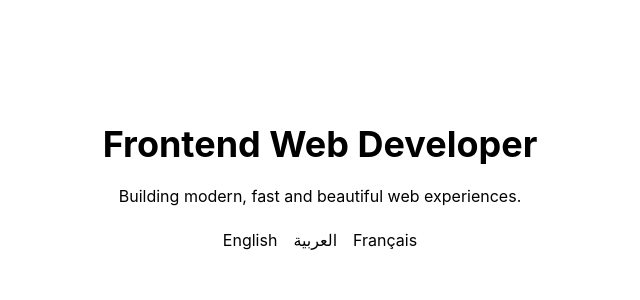
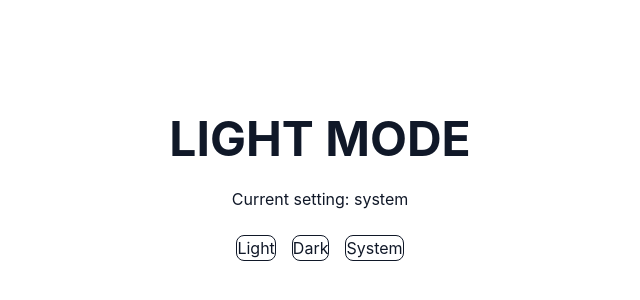
Before and after one commit to AbdullahSameh10/abdullah-portfolio, a React (Vite) app: page / in a window 1280 px wide. Shown: the part 212-512 px from the top of the page, without its empty margins (320-960 px from the left). Built offline with nearby package versions, Linux system fonts and the light colour scheme.

Commit message:
build the theme system files

```diff
--- a/src/App.tsx
+++ b/src/App.tsx
@@ -1,20 +1,35 @@
-import { useTranslation } from "react-i18next";
+import useTheme from "@Hooks/useTheme";
 
 export default function App() {
-  const { t, i18n } = useTranslation();
+  const { theme, resolvedTheme, setTheme } = useTheme();
 
   return (
-    <div className="flex min-h-screen flex-col items-center justify-center gap-5">
-      <h1 className="text-4xl font-bold">{t("hero.title")}</h1>
+    <div className="flex min-h-screen flex-col items-center justify-center gap-6">
+      <h1 className="text-5xl font-bold">{resolvedTheme.toUpperCase()} MODE</h1>
 
-      <p>{t("hero.subtitle")}</p>
+      <p>Current setting: {theme}</p>
 
       <div className="flex gap-4">
-        <button onClick={() => i18n.changeLanguage("en")}>English</button>
+        <button
+          onClick={() => setTheme("light")}
+          className="rounded-lg border px-5 py-2"
+        >
+          Light
+        </button>
 
-        <button onClick={() => i18n.changeLanguage("ar")}>العربية</button>
+        <button
+          onClick={() => setTheme("dark")}
+          className="rounded-lg border px-5 py-2"
+        >
+          Dark
+        </button>
 
-        <button onClick={() => i18n.changeLanguage("fr")}>Français</button>
+        <button
+          onClick={() => setTheme("system")}
+          className="rounded-lg border px-5 py-2"
+        >
+          System
+        </button>
       </div>
     </div>
   );
--- /dev/null
+++ b/src/context/ThemeContext.tsx
@@ -0,0 +1,16 @@
+import { Theme } from "@Types/index";
+import { createContext } from "react";
+
+interface ThemeContextType {
+  theme: Theme;
+  resolvedTheme: "light" | "dark";
+  setTheme: (theme: Theme) => void;
+}
+
+const ThemeContext = createContext<ThemeContextType>({
+  theme: "system",
+  resolvedTheme: "light",
+  setTheme: () => {},
+});
+
+export default ThemeContext;
--- /dev/null
+++ b/src/context/ThemeProvider.tsx
@@ -0,0 +1,58 @@
+import { useEffect, useMemo, useState } from "react";
+import { Theme } from "@Types/index";
+import ThemeContext from "./ThemeContext";
+
+const STORAGE_KEY = "portfolio-theme";
+
+function getSystemTheme(): "light" | "dark" {
+  return window.matchMedia("(prefers-color-scheme: dark)").matches
+    ? "dark"
+    : "light";
+}
+
+export default function ThemeProvider({
+  children,
+}: {
+  children: React.ReactNode;
+}) {
+  const [theme, setTheme] = useState<Theme>(() => {
+    return (localStorage.getItem(STORAGE_KEY) as Theme) || "system";
+  });
+
+  const [systemTheme, setSystemTheme] = useState(getSystemTheme());
+
+  useEffect(() => {
+    const media = window.matchMedia("(prefers-color-scheme: dark)");
+
+    const handler = () => {
+      setSystemTheme(media.matches ? "dark" : "light");
+    };
+
+    media.addEventListener("change", handler);
+
+    return () => media.removeEventListener("change", handler);
+  }, []);
+
+  const resolvedTheme = theme === "system" ? systemTheme : theme;
+
+  useEffect(() => {
+    document.documentElement.classList.remove("light", "dark");
+
+    document.documentElement.classList.add(resolvedTheme);
+
+    localStorage.setItem(STORAGE_KEY, theme);
+  }, [theme, resolvedTheme]);
+
+  const value = useMemo(
+    () => ({
+      theme,
+      resolvedTheme,
+      setTheme,
+    }),
+    [theme, resolvedTheme],
+  );
+
+  return (
+    <ThemeContext.Provider value={value}>{children}</ThemeContext.Provider>
+  );
+}
--- /dev/null
+++ b/src/context/index.ts
@@ -0,0 +1,2 @@
+export { default as ThemeContext } from "./ThemeContext";
+export { default as ThemeProvider } from "./ThemeProvider";
--- /dev/null
+++ b/src/hooks/index.ts
@@ -0,0 +1 @@
+export { default as useTheme } from "./useTheme";
--- /dev/null
+++ b/src/hooks/useTheme.ts
@@ -0,0 +1,6 @@
+import { ThemeContext } from "@Context/index";
+import { useContext } from "react";
+
+export default function useTheme() {
+  return useContext(ThemeContext);
+}
--- a/src/index.css
+++ b/src/index.css
@@ -1,4 +1,6 @@
 @import "tailwindcss";
+
+@custom-variant dark (&:where(.dark, .dark *));
 
 * {
   margin: 0;
@@ -12,4 +14,5 @@ html {
 
 body {
   min-height: 100vh;
+  @apply bg-white text-gray-900 dark:bg-gray-950 dark:text-white;
 }
--- a/src/main.tsx
+++ b/src/main.tsx
@@ -5,9 +5,12 @@ import App from "./App";
 import "./index.css";
 
 import "@I18n/index";
+import { ThemeProvider } from "@Context/index";
 
 ReactDOM.createRoot(document.getElementById("root")!).render(
   <React.StrictMode>
-    <App />
+    <ThemeProvider>
+      <App />
+    </ThemeProvider>
   </React.StrictMode>,
 );
--- /dev/null
+++ b/src/types/index.ts
@@ -0,0 +1 @@
+export type { default as Theme } from "./theme";
--- /dev/null
+++ b/src/types/theme.ts
@@ -0,0 +1,3 @@
+type Theme = "light" | "dark" | "system";
+
+export default Theme;
--- a/tsconfig.app.json
+++ b/tsconfig.app.json
@@ -11,8 +11,6 @@
     "baseUrl": "./src",
 
     "paths": {
-      "@/*": ["*"],
-
       "@Assets/*": ["assets/*"],
       "@Components/*": ["components/*"],
       "@Layouts/*": ["layouts/*"],
@@ -25,7 +23,9 @@
       "@Services/*": ["services/*"],
       "@Styles/*": ["styles/*"],
       "@Locales/*": ["locales/*"],
-      "@I18n/*": ["i18n/*"]
+      "@I18n/*": ["i18n/*"],
+
+      "@/*": ["*"],
     },
 
     "moduleResolution": "bundler",
--- a/vite.config.ts
+++ b/vite.config.ts
@@ -11,8 +11,6 @@ export default defineConfig({
 
   resolve: {
     alias: {
-      "@": path.resolve(__dirname, "./src"),
-
       "@Assets": path.resolve(__dirname, "./src/assets"),
       "@Components": path.resolve(__dirname, "./src/components"),
       "@Layouts": path.resolve(__dirname, "./src/layouts"),
@@ -26,6 +24,8 @@ export default defineConfig({
       "@Styles": path.resolve(__dirname, "./src/styles"),
       "@Locales": path.resolve(__dirname, "./src/locales"),
       "@I18n": path.resolve(__dirname, "./src/i18n"),
+
+      "@": path.resolve(__dirname, "./src"),
     },
   },
 });
```
